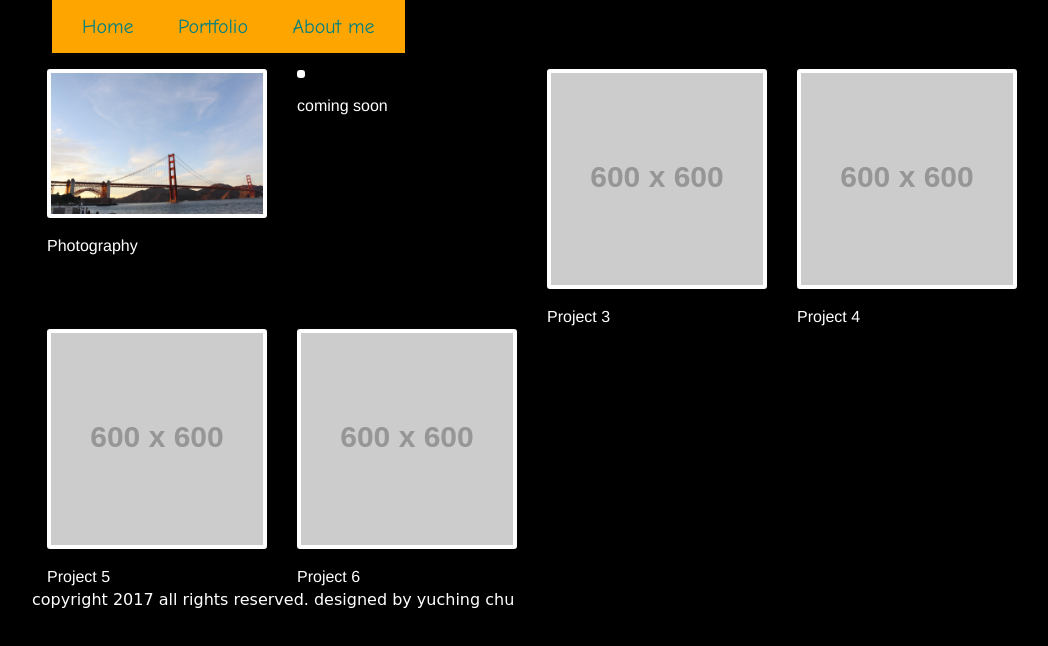
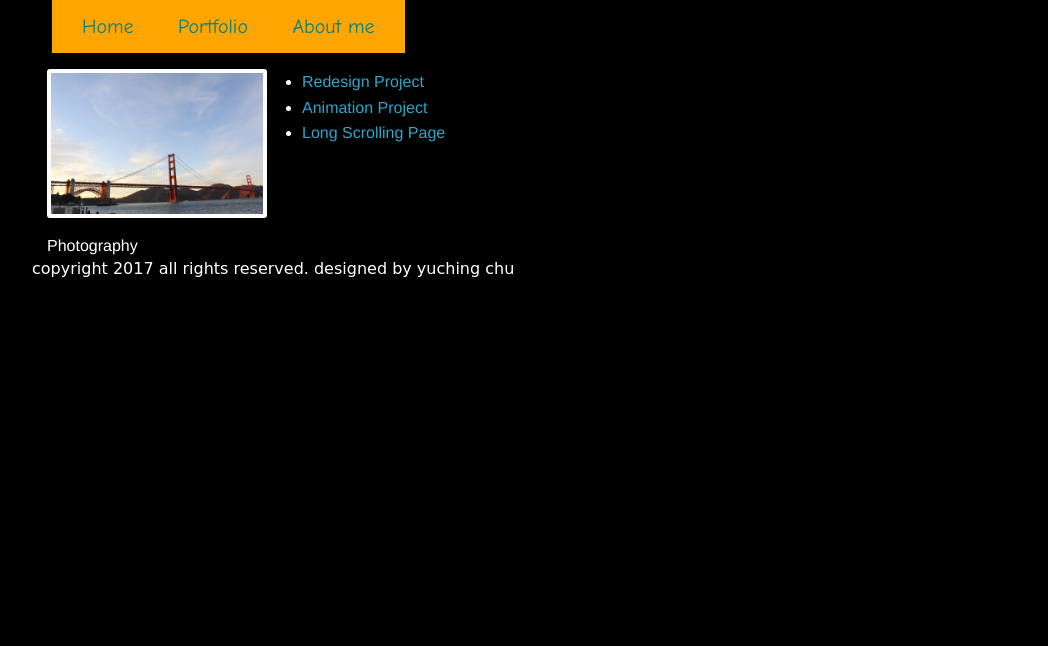
Before and after one commit to jazzyshrimpy/YuChingChuArt3870-wi17, a plain HTML site: page portfolio.html in a window 1280 px wide. Shown: the whole page, without its empty margins (108-1156 px from the left). Drawn offline with Linux system fonts and the light colour scheme; placeholder pictures from the web are drawn by us.

Commit message:
Add files via upload

```diff
--- a/portfolio.html
+++ b/portfolio.html
@@ -25,26 +25,10 @@
     <img src="images/jc_sf_goldengate_small.jpg" class="thumbnail" alt="Golden Gate">
     <figcaption>Photography</figcaption>
   </figure>
-  <figure class="column column-block">
-    <img src="" class="thumbnail" alt="">
-    <figcaption> coming soon</figcaption>
-  </figure>
-  <figure class="column column-block">
-    <img src="//placehold.it/600x600" class="thumbnail" alt="">
-    <figcaption>Project 3</figcaption>
-  </figure>
-  <figure class="column column-block">
-    <img src="//placehold.it/600x600" class="thumbnail" alt="">
-    <figcaption>Project 4</figcaption>
-  </figure>
-  <figure class="column column-block">
-    <img src="//placehold.it/600x600" class="thumbnail" alt="">
-    <figcaption>Project 5</figcaption>
-  </figure>
-  <figure class="column column-block">
-    <img src="//placehold.it/600x600" class="thumbnail" alt="">
-    <figcaption>Project 6</figcaption>
-  </figure>
+  <ul>
+    <li><a href="redesign/index.html">Redesign Project</a></li>
+    <li><a href="animation/index.html">Animation Project</a></li>
+    <li><a href="longpage/index.html">Long Scrolling Page</a></li>
 </div>
 
 <footer class="row">
```
